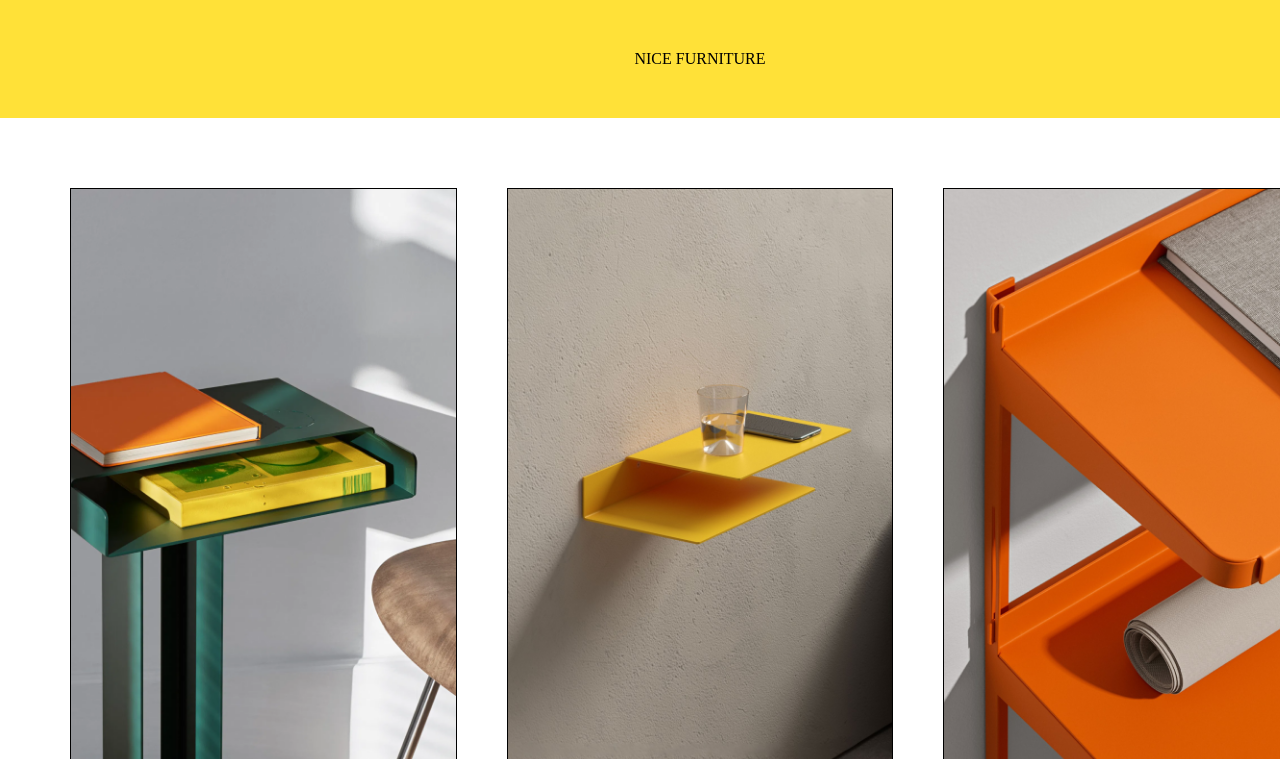
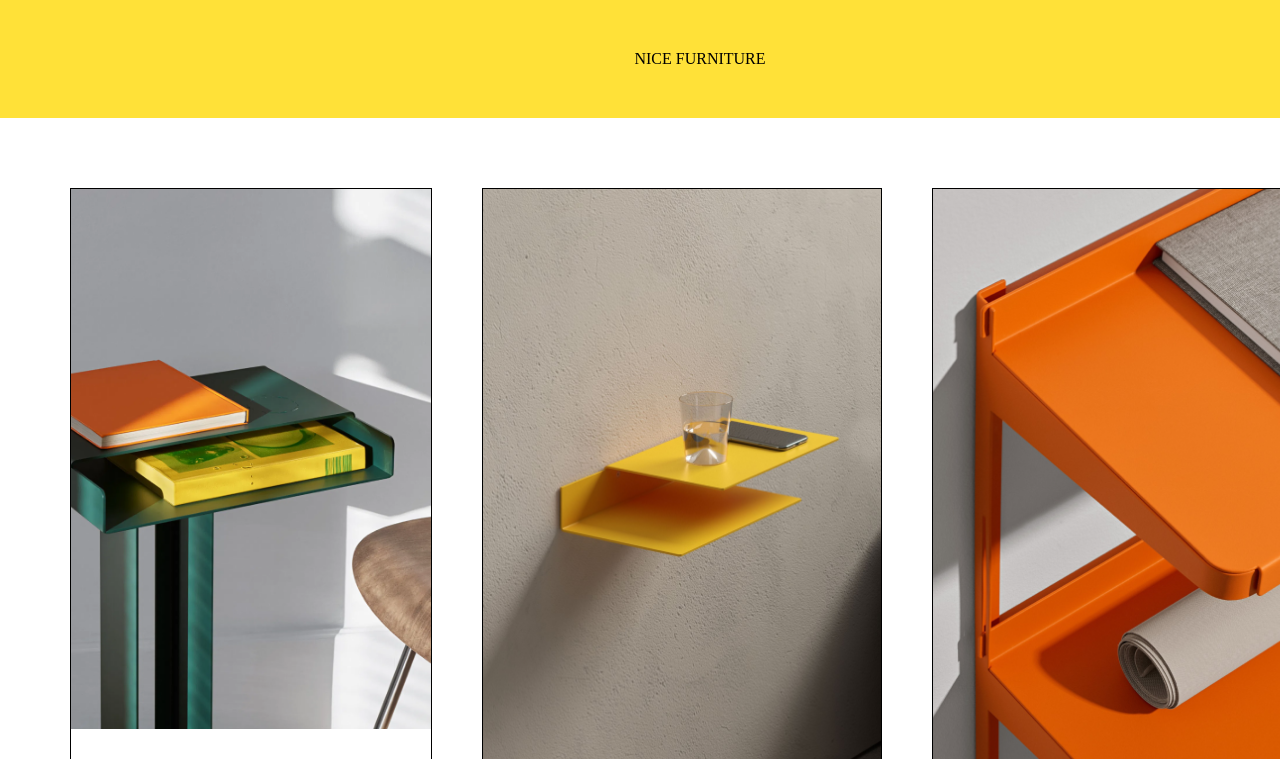
Before and after one commit to Moramaf/HTML_GUIDEDAO_7, a plain HTML site: page index.html in a window 1280 px wide. Shown: the top 759 px of the page. Drawn offline with Linux system fonts and the light colour scheme.

Commit message:
THIRDwidth

```diff
--- a/styles.css
+++ b/styles.css
@@ -15,7 +15,7 @@ body {
     align-items: center;
     flex-direction: column;
     margin: 0 auto;
-    width: 470px;
+    /* width: 470px; */
 
 }
 
@@ -44,8 +44,8 @@ body {
     flex-direction: column;
     margin: 25px;
     border: 1px solid #000000;
-    /* max-width: 400px; */
-    width: 400px;
+    max-width: 400px;
+    /* width: 400px; */
 }
 
 .text {
```
